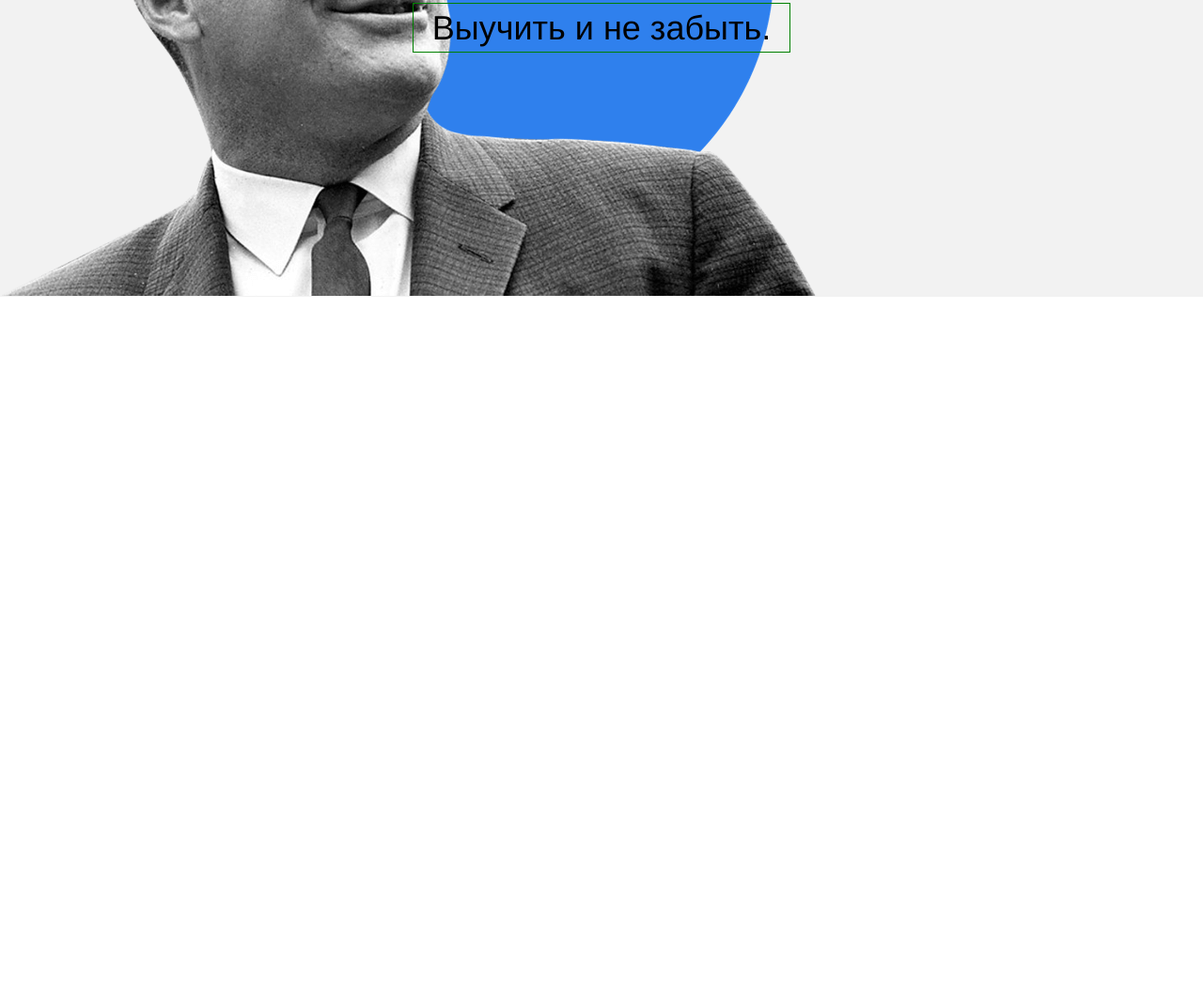
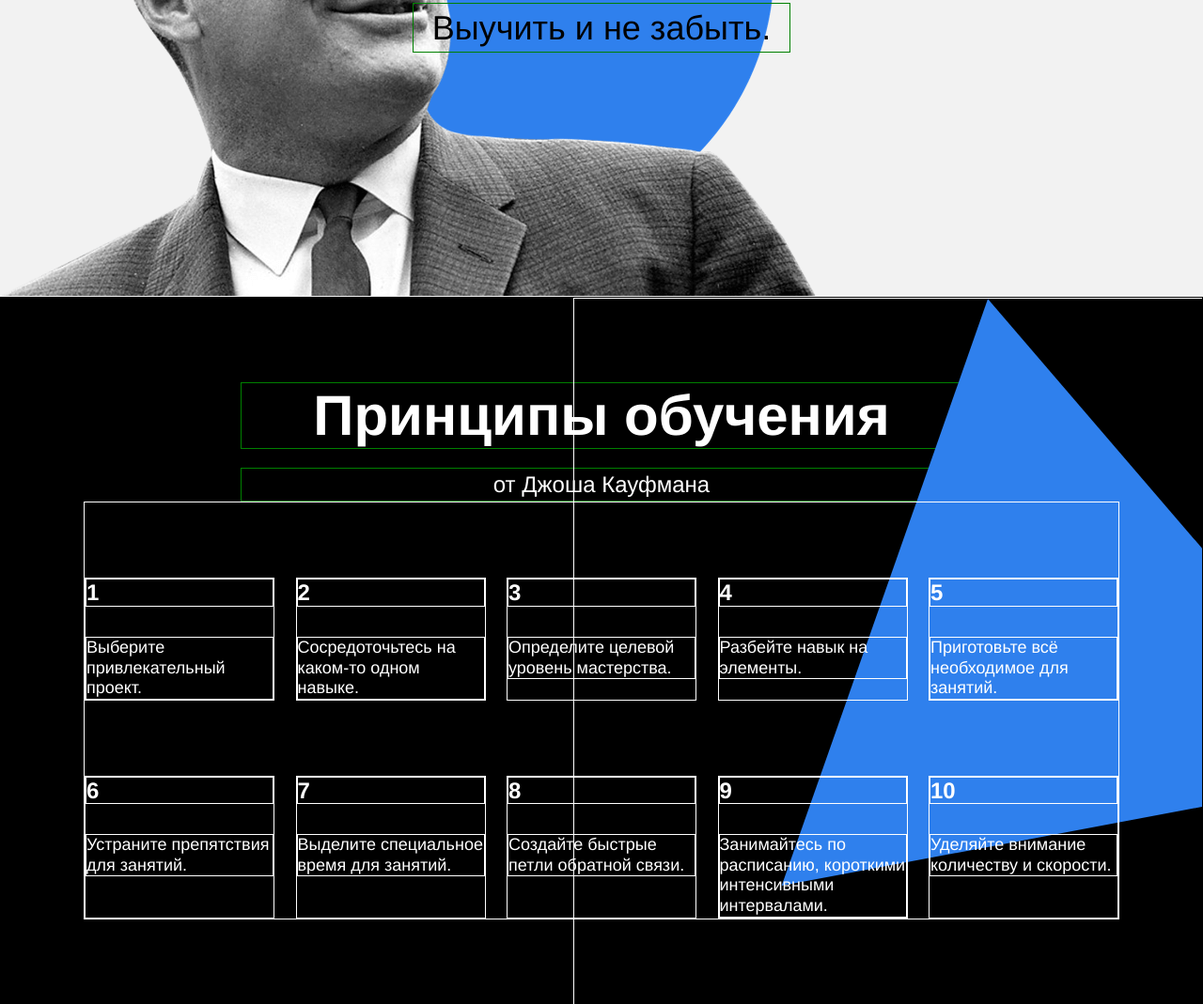
Before and after one commit to Donchidzee/sprint-1, a plain HTML site: page index.html in a window 1280 px wide. Shown: the part 2610-3679 px from the top of the page at 94% size. Before the commit the page ends 2926 px from the top, so only its background shows below. Drawn offline with Linux system fonts and the light colour scheme.

Commit message:
Finished section "Kaufman"

```diff
--- a/index.html
+++ b/index.html
@@ -81,6 +81,51 @@
             </section>
 
             <section class="kaufman">
+                <h2 class="section-title_theme_dark">Принципы обучения</h2>
+                <h3 class="section-subtitle_theme_dark">от Джоша Кауфмана</h3>
+                <div class="table_theme_dark">
+                    <div class="table__cell_theme_dark">
+                        <h4 class="table__heading_theme_dark">1</h4>
+                        <p class="table__text_theme_dark">Выберите привлекательный проект.</p>
+                    </div>
+                    <div class="table__cell_theme_dark">
+                        <h4 class="table__heading_theme_dark">2</h4>
+                        <p class="table__text_theme_dark">Сосредоточьтесь на каком-то одном навыке.</p>
+                    </div>
+                    <div class="table__cell_theme_dark">
+                        <h4 class="table__heading_theme_dark">3</h4>
+                        <p class="table__text_theme_dark">Определите целевой уровень мастерства.</p>
+                    </div>
+                    <div class="table__cell_theme_dark">
+                        <h4 class="table__heading_theme_dark">4</h4>
+                        <p class="table__text_theme_dark">Разбейте навык на элементы.</p>
+                    </div>
+                    <div class="table__cell_theme_dark">
+                        <h4 class="table__heading_theme_dark">5</h4>
+                        <p class="table__text_theme_dark">Приготовьте всё необходимое для занятий.</p>
+                    </div>
+                    <div class="table__cell_theme_dark">
+                        <h4 class="table__heading_theme_dark">6</h4>
+                        <p class="table__text_theme_dark">Устраните препятствия для занятий.</p>
+                    </div>
+                    <div class="table__cell_theme_dark">
+                        <h4 class="table__heading_theme_dark">7</h4>
+                        <p class="table__text_theme_dark">Выделите специальное время для занятий.</p>
+                    </div>
+                    <div class="table__cell_theme_dark">
+                        <h4 class="table__heading_theme_dark">8</h4>
+                        <p class="table__text_theme_dark">Создайте быстрые петли обратной связи.</p>
+                    </div>
+                    <div class="table__cell_theme_dark">
+                        <h4 class="table__heading_theme_dark">9</h4>
+                        <p class="table__text_theme_dark">Занимайтесь по расписанию, короткими интенсивными интервалами.</p>
+                    </div>
+                    <div class="table__cell_theme_dark">
+                        <h4 class="table__heading_theme_dark">10</h4>
+                        <p class="table__text_theme_dark">Уделяйте внимание количеству и скорости.</p>
+                    </div>
+                </div>
+                <img class="kaufman__triangle" src="/images/triangle.svg" alt="blue_triangle">
             </section>
         </main>
         <footer class="footer">
--- a/styles/style.css
+++ b/styles/style.css
@@ -293,9 +293,113 @@
 
 
 
+
+
+.kaufman {
+    background-color: #000000;
+
+    border: 1px solid #000000;
+
+    position: relative;
+    overflow: hidden;
+}
+
+/* Высота строки 69px, размер шрифта 60px, начертание шрифта полужирное */
+
+.section-title_theme_dark {
+    color: white;
+    line-height: 69px;
+    font-size: 60px;
+    font-weight: 700;
+
+    margin-left: auto;
+    margin-right: auto;
+    margin-top: 90px;
+    margin-bottom: 0;
+
+    display: flex;
+    justify-content: center;
+
+    border: 1px solid green;
+    width: 60%;
+}
+
+.section-subtitle_theme_dark {
+    margin-top: 20px;
+    margin-left: auto;
+    margin-right: auto;
+    margin-bottom: 0;
+
+    display: flex;
+    justify-content: center;
+
+    /* Высота строки 34px, размер шрифта 24px, начертание шрифта нормальное */
+    line-height: 34px;
+    font-size: 24px;
+    font-weight: normal;
+
+    color: white;
+    width: 60%;
+
+    border: 1px solid green;
+}
+
+.table_theme_dark {
+    width: 1100px;
+    border: 1px solid white;
+
+    margin-left: auto;
+    margin-right: auto;
+    margin-bottom: 90px;
+
+    display: flex;
+    flex-wrap: wrap;
+    justify-content: space-between;
+    height: 100%;
+
+    position: relative;
+    z-index: 1;
+}
+
 .table__cell_theme_dark {
     width: 200px;
     color: white;
     margin-right: 0;
     margin-top: 80px;
+
+    border: 1px solid white;
 }
+
+.table__heading_theme_dark {
+    border: 1px solid white;
+
+    /* Высота строки 1.15, размер шрифта 24px, начертание шрифта полужирное */
+    line-height: 1.15;
+    font-size: 24px;
+    font-weight: 700;
+
+    margin-top: 0;
+}
+
+.table__text_theme_dark {
+    border: 1px solid white;
+
+    /* Высота строки 1.2, размер шрифта 18px, начертание шрифта нормальное */
+    line-height: 1.2;
+    font-size: 18px;
+    font-weight: normal;
+
+    margin-top: 20px;
+    margin-bottom: 0;
+}
+
+.kaufman__triangle {
+    position: absolute;
+    top: 0;
+    right: -210px;
+
+    border: 1px solid white;
+
+    width: 877px;
+    height: 877px;
+}
```
